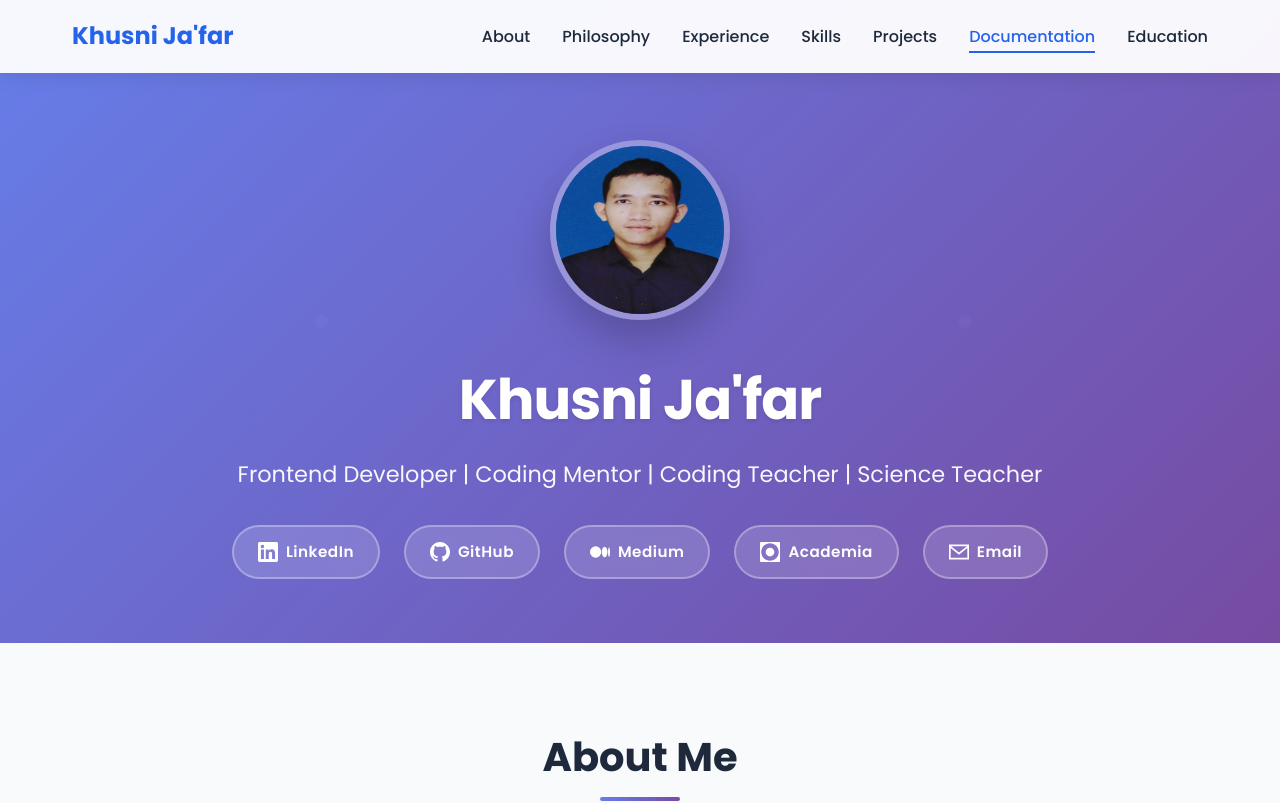
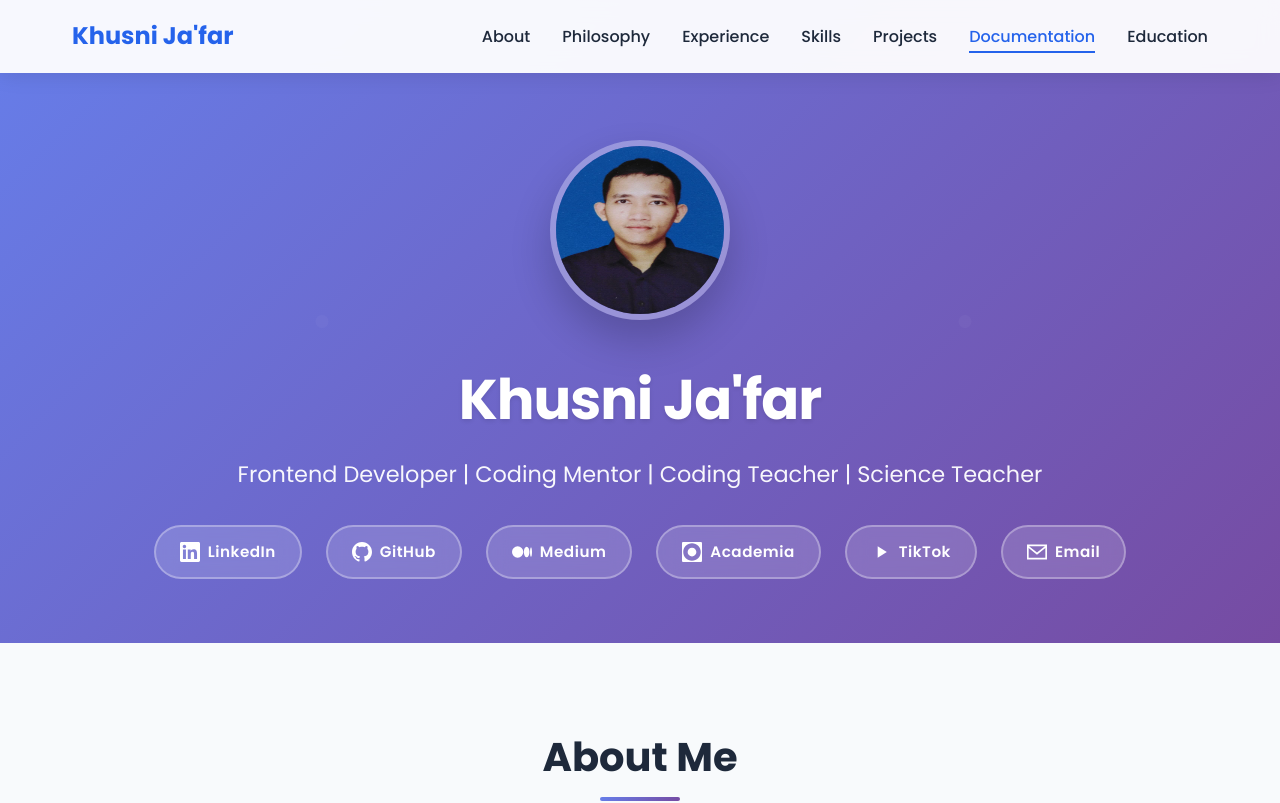
Before and after one commit to Khusnijafar/CV-Khusni-Ja-far, a plain HTML site: page index.html in a window 1280 px wide. Shown: the top 803 px of the page. Drawn offline with Linux system fonts and the light colour scheme.

Commit message:
add social link tiktok

```diff
--- a/index.html
+++ b/index.html
@@ -76,6 +76,12 @@
                     </svg>
                     <span>Academia</span>
                 </a>
+                 <a href="https://www.tiktok.com/@youripasteacher?_t=ZS-8yjZeXKTc2y&_r=1" target="_blank" rel="noopener noreferrer" class="social-link">
+                     <svg width="24" height="24" viewBox="0 0 24 24" fill="currentColor">
+                         <path d="M8 5v14l11-7z" />
+                     </svg>
+                     <span>TikTok</span>
+                 </a>
                 <a href="mailto:khusnijafar@gmail.com" class="social-link">
                     <svg width="24" height="24" viewBox="0 0 24 24" fill="currentColor">
                         <path
@@ -141,7 +147,7 @@
                     <h3>Coding Teacher - Part-time</h3>
                     <p class="company">Kalananti by Ruang Guru | 2025 – Present</p>
                     <ul>
-                        <li>Teaching MIT App Inventor coding to students at SMP N 1 and SMP N 5 Bogor</li>
+                        <li>Teaching MIT App Inventor coding to students at SMP N 1 Bogor</li>
                         <li>Conducting weekly coding classes at both schools, focusing on mobile app development
                             fundamentals</li>
                         <li>Guiding students through hands-on projects and problem-solving activities in app creation
```
